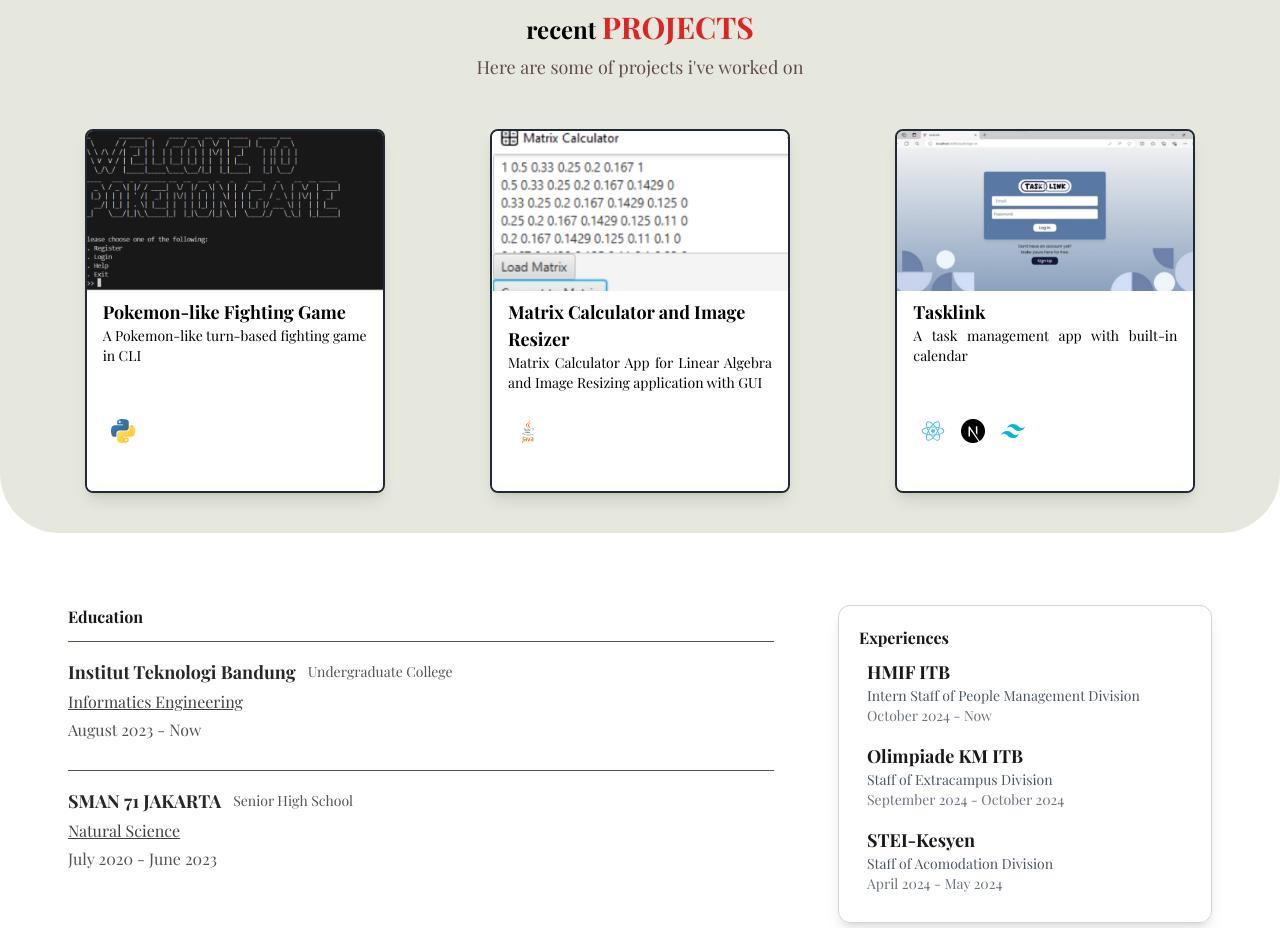
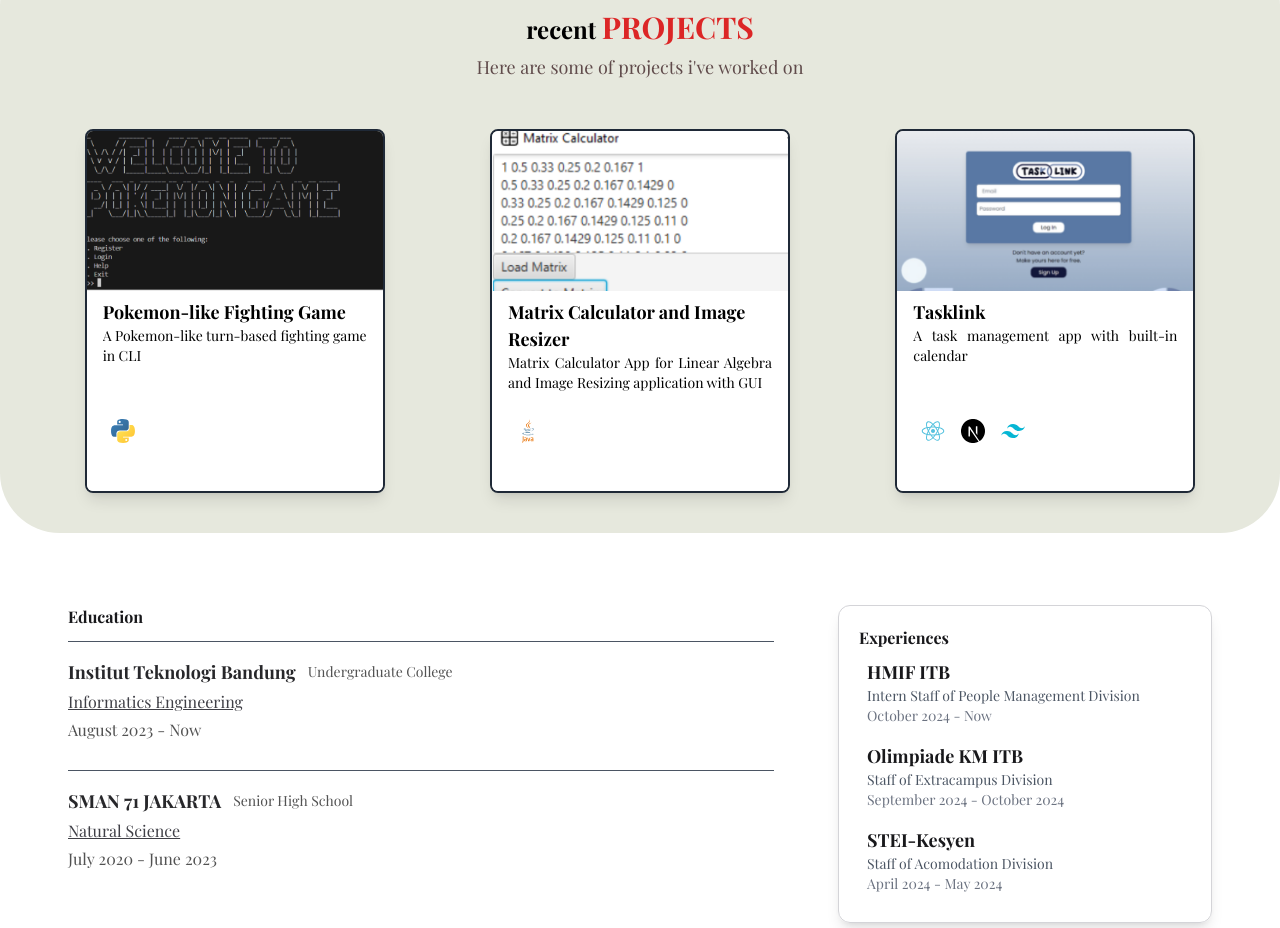
Before and after one commit to AgungLucker/Portofolio-diri, a Next.js app: page / in a window 1280 px wide. Shown: the part 985-1913 px from the top of the page. Built offline with nearby package versions, Linux system fonts and the light colour scheme.

Commit message:
change image detail

```diff
--- a/src/app/components/Projects.jsx
+++ b/src/app/components/Projects.jsx
@@ -22,7 +22,7 @@
     id: 3,
     title: "Tasklink",
     description: "A task management app with built-in calendar",
-    image: "/images/tasklink.png",
+    image: "/images/Tasklink.png",
     tab: ["Projects"],
     techStack: ["React", "Nextjs", "Tailwind"],
   },
--- a/src/app/components/ProjectsCard.jsx
+++ b/src/app/components/ProjectsCard.jsx
@@ -14,7 +14,7 @@
   return (
     <div>
       {(
-        <div className="w-[85%]  md:w-[250px] lg:w-[300px] max-w-[full] rounded-lg overflow-hidden mx-auto shadow-lg mt-6 border-2 border-solid border-gray-800">
+        <div className="w-[85%] md:w-[250px] lg:w-[300px] max-w-[full] rounded-lg overflow-hidden mx-auto shadow-lg mt-6 border-2 border-solid border-gray-800">
           <div
             className="h-40 bg-cover bg-center"
             style={{ backgroundImage: `url(${imgURL})` }}
```
Also changed, not shown: public/images/Tasklink.png.
